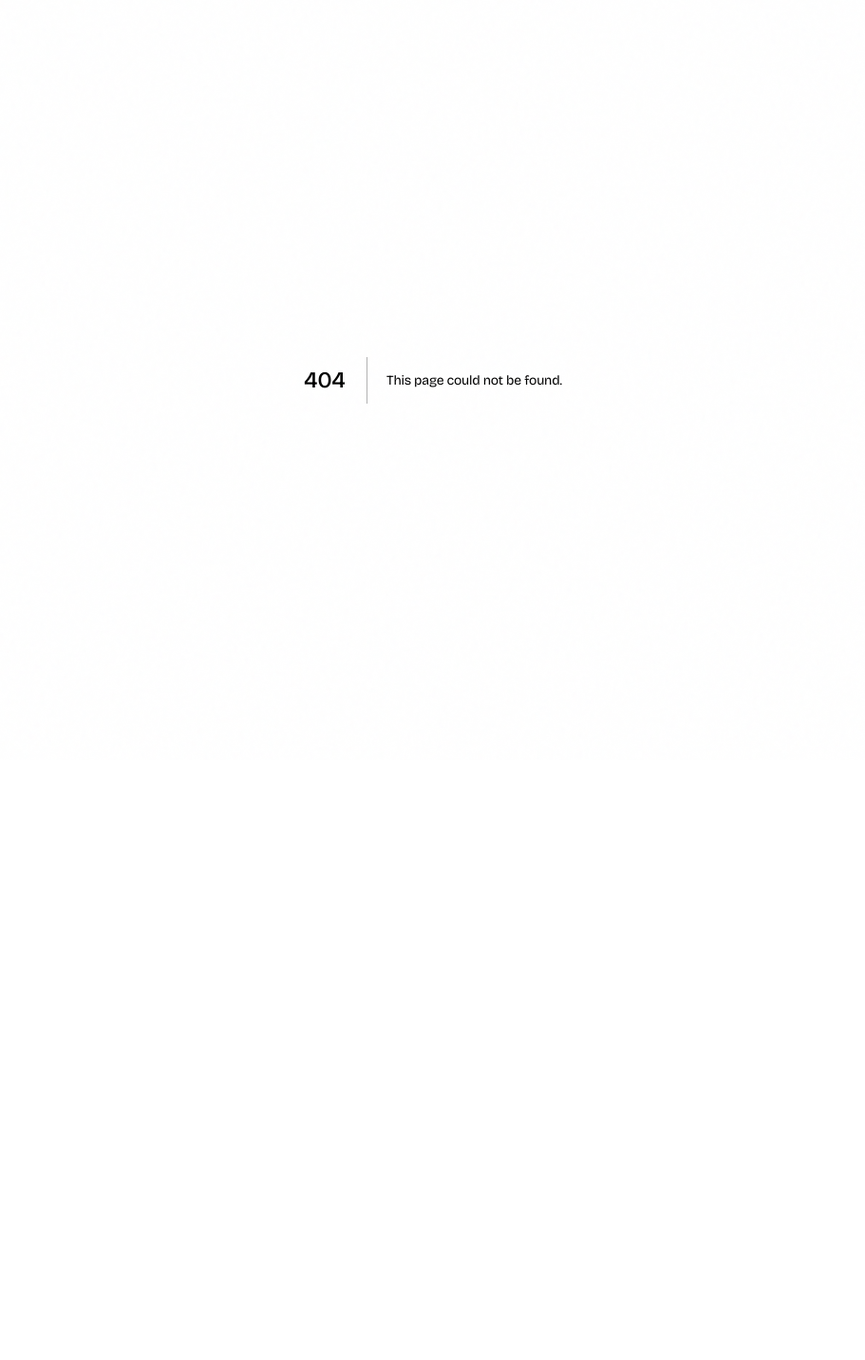
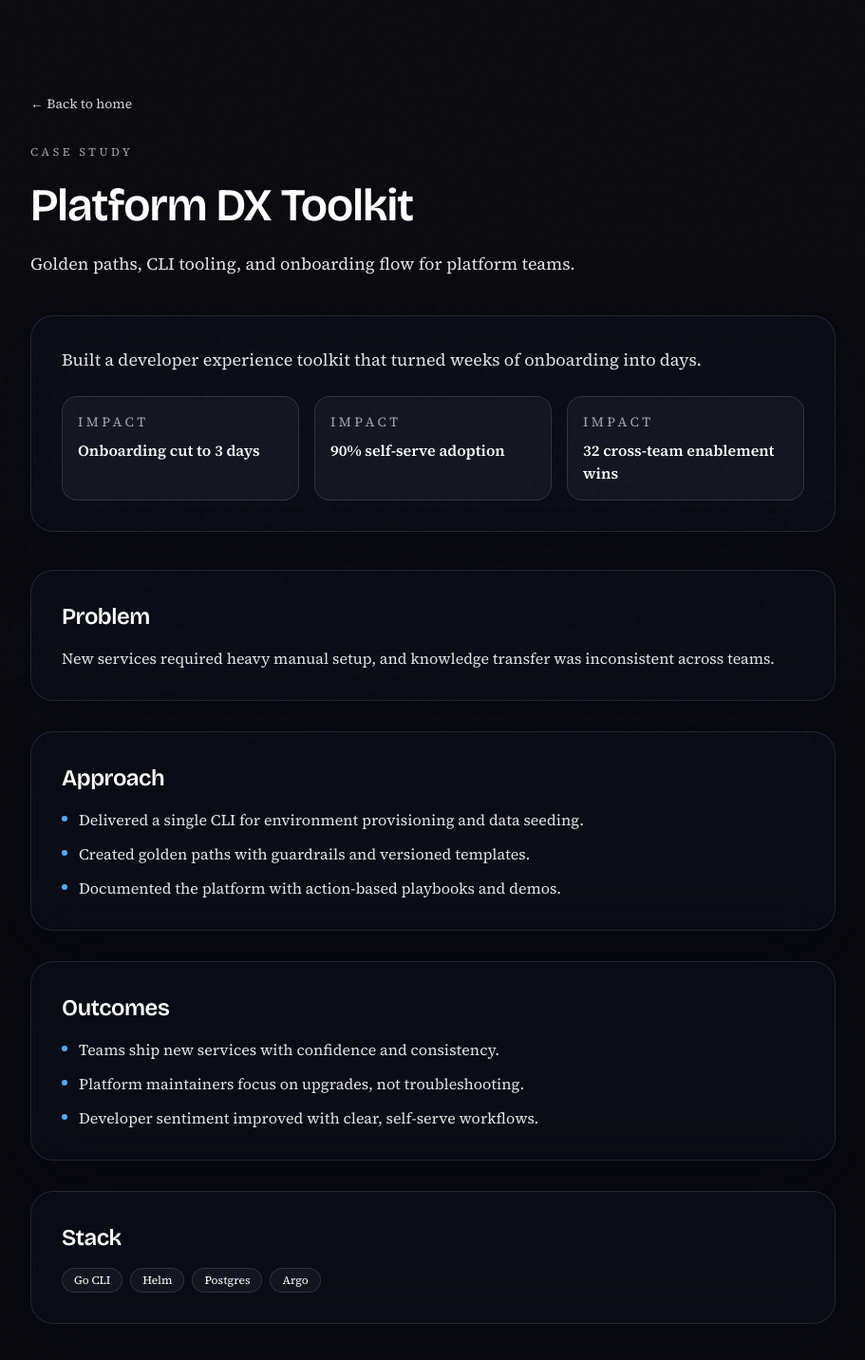
Before and after one commit to kenrickles/kenrick-portfolio, a Next.js app: page /case-studies/dx-toolkit in a window 1280 px wide. Before the commit this address had no page. Shown: the top 1432 px of the page at 95% size, without its empty margins (184-1095 px from the left). Before the commit the page ends 800 px from the top, so only its background shows below. Built offline with nearby package versions, Linux system fonts and the light colour scheme.

Commit message:
Add case study pages and home section

```diff
--- /dev/null
+++ b/src/app/case-studies/[slug]/page.tsx
@@ -0,0 +1,82 @@
+import Link from 'next/link';
+import { notFound } from 'next/navigation';
+import { caseStudies, getCaseStudy } from '@/lib/caseStudies';
+
+export async function generateStaticParams() {
+  return caseStudies.map((study) => ({ slug: study.slug }));
+}
+
+export default function CaseStudyPage({ params }: { params: { slug: string } }) {
+  const study = getCaseStudy(params.slug);
+  if (!study) return notFound();
+
+  return (
+    <main className="min-h-screen bg-dark-950">
+      <div className="max-w-4xl mx-auto px-6 py-24">
+        <Link href="/" className="text-sm text-dark-300 hover:text-white">
+          ← Back to home
+        </Link>
+
+        <div className="mt-8 space-y-6">
+          <p className="text-xs uppercase tracking-[0.3em] text-dark-400">Case study</p>
+          <h1 className="text-4xl md:text-5xl font-semibold text-white font-display">{study.title}</h1>
+          <p className="text-lg text-dark-200">{study.subtitle}</p>
+        </div>
+
+        <div className="mt-10 glass-card rounded-3xl p-8 space-y-6">
+          <p className="text-dark-200 text-lg">{study.summary}</p>
+          <div className="grid md:grid-cols-3 gap-4">
+            {study.impact.map((item) => (
+              <div key={item} className="glass rounded-2xl p-4">
+                <p className="text-sm uppercase tracking-[0.25em] text-dark-400">Impact</p>
+                <p className="text-white mt-2 font-semibold">{item}</p>
+              </div>
+            ))}
+          </div>
+        </div>
+
+        <div className="mt-10 grid gap-8">
+          <div className="glass-card rounded-3xl p-8">
+            <h2 className="text-2xl font-semibold text-white">Problem</h2>
+            <p className="text-dark-200 mt-4">{study.problem}</p>
+          </div>
+
+          <div className="glass-card rounded-3xl p-8">
+            <h2 className="text-2xl font-semibold text-white">Approach</h2>
+            <ul className="mt-4 space-y-3 text-dark-200">
+              {study.approach.map((item) => (
+                <li key={item} className="flex items-start gap-3">
+                  <span className="mt-2 h-1.5 w-1.5 rounded-full bg-accent-cyan" />
+                  <span>{item}</span>
+                </li>
+              ))}
+            </ul>
+          </div>
+
+          <div className="glass-card rounded-3xl p-8">
+            <h2 className="text-2xl font-semibold text-white">Outcomes</h2>
+            <ul className="mt-4 space-y-3 text-dark-200">
+              {study.outcomes.map((item) => (
+                <li key={item} className="flex items-start gap-3">
+                  <span className="mt-2 h-1.5 w-1.5 rounded-full bg-accent-cyan" />
+                  <span>{item}</span>
+                </li>
+              ))}
+            </ul>
+          </div>
+
+          <div className="glass-card rounded-3xl p-8">
+            <h2 className="text-2xl font-semibold text-white">Stack</h2>
+            <div className="mt-4 flex flex-wrap gap-2">
+              {study.stack.map((tech) => (
+                <span key={tech} className="px-3 py-1 rounded-full glass text-xs text-white">
+                  {tech}
+                </span>
+              ))}
+            </div>
+          </div>
+        </div>
+      </div>
+    </main>
+  );
+}
--- a/src/app/page.tsx
+++ b/src/app/page.tsx
@@ -6,6 +6,7 @@ import Hero from '@/components/Hero';
 import About from '@/components/About';
 import Impact from '@/components/Impact';
 import Projects from '@/components/Projects';
+import CaseStudies from '@/components/CaseStudies';
 import Experience from '@/components/Experience';
 import Certifications from '@/components/Certifications';
 import Education from '@/components/Education';
@@ -26,6 +27,7 @@ export default function Home() {
       <About />
       <Impact />
       <Projects />
+      <CaseStudies />
       <Experience />
       <Certifications />
       <Education />
--- /dev/null
+++ b/src/components/CaseStudies.tsx
@@ -0,0 +1,60 @@
+'use client';
+
+import Link from 'next/link';
+import { motion } from 'framer-motion';
+import { ArrowUpRight } from 'lucide-react';
+import SectionHeading from './SectionHeading';
+import { caseStudies } from '@/lib/caseStudies';
+
+export default function CaseStudies() {
+  return (
+    <section id="case-studies" className="py-24 relative">
+      <div className="max-w-7xl mx-auto px-6">
+        <SectionHeading
+          title="Case Studies"
+          subtitle="Deep dives into the systems that deliver reliability, security, and velocity."
+        />
+
+        <div className="grid lg:grid-cols-3 gap-6">
+          {caseStudies.map((study, index) => (
+            <motion.article
+              key={study.slug}
+              initial={{ opacity: 0, y: 20 }}
+              whileInView={{ opacity: 1, y: 0 }}
+              viewport={{ once: true }}
+              transition={{ duration: 0.5, delay: index * 0.1 }}
+              className="holo-card rounded-[28px] p-6 flex flex-col"
+            >
+              <div className="flex items-start justify-between gap-4">
+                <div>
+                  <p className="text-xs uppercase tracking-[0.3em] text-dark-400">{study.subtitle}</p>
+                  <h3 className="text-2xl font-semibold text-white mt-3 font-display">{study.title}</h3>
+                </div>
+                <ArrowUpRight className="text-dark-400" />
+              </div>
+              <p className="text-dark-300 mt-4 flex-1">{study.summary}</p>
+
+              <div className="mt-6 flex flex-wrap gap-2">
+                {study.stack.map((tech) => (
+                  <span key={tech} className="px-3 py-1 rounded-full glass text-xs text-white">
+                    {tech}
+                  </span>
+                ))}
+              </div>
+
+              <div className="mt-6">
+                <Link
+                  href={`/case-studies/${study.slug}`}
+                  className="inline-flex items-center gap-2 text-sm text-white font-medium hover:opacity-80"
+                >
+                  Read full case study
+                  <ArrowUpRight size={16} />
+                </Link>
+              </div>
+            </motion.article>
+          ))}
+        </div>
+      </div>
+    </section>
+  );
+}
--- /dev/null
+++ b/src/lib/caseStudies.ts
@@ -0,0 +1,80 @@
+export type CaseStudy = {
+  slug: string;
+  title: string;
+  subtitle: string;
+  summary: string;
+  impact: string[];
+  stack: string[];
+  problem: string;
+  approach: string[];
+  outcomes: string[];
+};
+
+export const caseStudies: CaseStudy[] = [
+  {
+    slug: 'protocol-flight-deck',
+    title: 'Protocol Reliability Flight Deck',
+    subtitle: 'Release readiness, incident visibility, and rollback confidence for blockchain infrastructure.',
+    summary:
+      'Built a control plane that centralizes protocol health, pre-release validation, and emergency rollback workflows.',
+    impact: ['38% faster release cadence', '70% faster incident triage', 'Zero critical release rollbacks in 2 quarters'],
+    stack: ['Go', 'Kubernetes', 'Prometheus', 'Grafana', 'Vault'],
+    problem:
+      'Release safety relied on manual checklists, and incident telemetry was fragmented across multiple dashboards, slowing decisions under pressure.',
+    approach: [
+      'Designed a single release readiness scorecard with automated canary gates.',
+      'Unified validator, node, and infra telemetry into one live mission-control view.',
+      'Added deterministic rollback playbooks with pre-approved remediation steps.',
+    ],
+    outcomes: [
+      'Engineers trust launch decisions with real-time guardrails.',
+      'On-call response is calmer and faster thanks to shared visibility.',
+      'Release managers get a clear go/no-go signal with audit trails.',
+    ],
+  },
+  {
+    slug: 'secure-supply-chain',
+    title: 'Secure Supply Chain Pipelines',
+    subtitle: 'DevSecOps automation with policy-as-code, SBOMs, and artifact signing.',
+    summary:
+      'Delivered hardened CI/CD pipelines that bake in security checks without slowing teams down.',
+    impact: ['120+ pipelines standardized', '100% SBOM coverage', 'Audit prep time cut by 60%'],
+    stack: ['GitHub Actions', 'OPA', 'Vault', 'Terraform'],
+    problem:
+      'Teams shipped in different ways, security controls were inconsistent, and audit evidence was piecemeal.',
+    approach: [
+      'Shipped reusable pipeline templates with SLSA-aligned checks.',
+      'Integrated secrets automation with HSM-backed Vault workflows.',
+      'Captured compliance evidence automatically at each stage.',
+    ],
+    outcomes: [
+      'Security is standardized without blocking teams.',
+      'Release approvals are faster with pre-collected evidence.',
+      'Engineering velocity increased while risk reduced.',
+    ],
+  },
+  {
+    slug: 'dx-toolkit',
+    title: 'Platform DX Toolkit',
+    subtitle: 'Golden paths, CLI tooling, and onboarding flow for platform teams.',
+    summary:
+      'Built a developer experience toolkit that turned weeks of onboarding into days.',
+    impact: ['Onboarding cut to 3 days', '90% self-serve adoption', '32 cross-team enablement wins'],
+    stack: ['Go CLI', 'Helm', 'Postgres', 'Argo'],
+    problem:
+      'New services required heavy manual setup, and knowledge transfer was inconsistent across teams.',
+    approach: [
+      'Delivered a single CLI for environment provisioning and data seeding.',
+      'Created golden paths with guardrails and versioned templates.',
+      'Documented the platform with action-based playbooks and demos.',
+    ],
+    outcomes: [
+      'Teams ship new services with confidence and consistency.',
+      'Platform maintainers focus on upgrades, not troubleshooting.',
+      'Developer sentiment improved with clear, self-serve workflows.',
+    ],
+  },
+];
+
+export const getCaseStudy = (slug: string) =>
+  caseStudies.find((study) => study.slug === slug);
```
